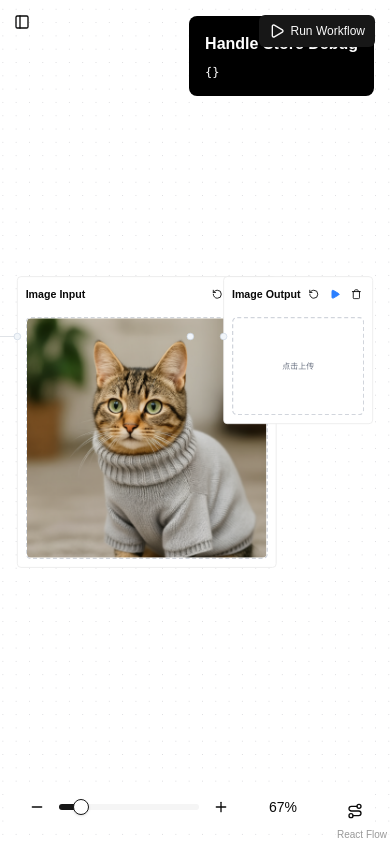
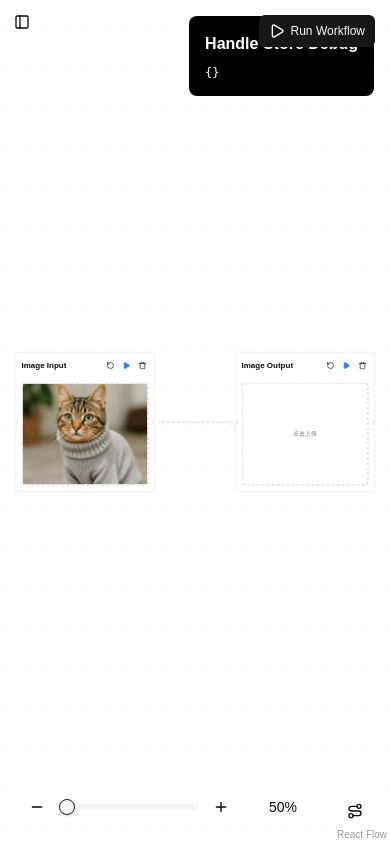
Before and after one commit to Aicyber-Australia/Aicyber-Studio, a Next.js app: page /workflow in a window 390 px wide. Built offline with nearby package versions, Linux system fonts and the light colour scheme.

Commit message:
Refactor image nodes to use square dimensions for improved layout and responsiveness. Update node size handling in configuration and adjust related components for consistent styling.

```diff
--- a/src/app/workflow/components/nodes/image-frame.tsx
+++ b/src/app/workflow/components/nodes/image-frame.tsx
@@ -80,10 +80,11 @@ function ImageFrame({ id, data, selected }: WorkflowNodeProps) {
 
   return (
     <WorkflowNode id={id} data={data} onRefresh={handleRefresh} selected={selected}>
-      <div className="w-full flex-1 flex items-center justify-center p-3">
-        {/* 图片显示区域 - 居中显示 */}
+      <div className="w-full flex-1 flex items-center justify-center p-3 min-h-0">
+        {/* 图片显示区域 - 正方形，随节点缩放 */}
         <div
-          className="w-full h-full min-h-[148px] border-2 border-dashed border-gray-300 rounded-lg flex items-center justify-center overflow-hidden cursor-pointer hover:border-gray-400 transition-colors relative"
+          className="aspect-square w-full border-2 border-dashed border-gray-300 rounded-lg flex items-center justify-center overflow-auto cursor-pointer hover:border-gray-400 transition-colors relative"
+          style={{ maxHeight: '100%' }}
           onClick={() => document.getElementById(`image-upload-${id}`)?.click()}
         >
           {imageUrl && !imageError ? (
--- a/src/app/workflow/components/nodes/image-set.tsx
+++ b/src/app/workflow/components/nodes/image-set.tsx
@@ -90,18 +90,19 @@ function ImageSet({ id, data, selected }: WorkflowNodeProps) {
 
   return (
     <WorkflowNode id={id} data={data} onRefresh={handleRefresh} selected={selected}>
-      <div className="w-full flex-1 flex items-center justify-center p-3">
-        {/* 多图网格显示区域 */}
+      <div className="w-full flex-1 flex items-center justify-center p-3 min-h-0">
+        {/* 多图网格显示区域 - 正方形，随节点缩放 */}
         <div
-          className="w-full h-full min-h-[148px] border-2 border-dashed border-gray-300 rounded-lg flex items-center justify-center overflow-hidden cursor-pointer hover:border-gray-400 transition-colors relative"
+          className="aspect-square w-full border-2 border-dashed border-gray-300 rounded-lg flex items-center justify-center overflow-auto cursor-pointer hover:border-gray-400 transition-colors relative"
+          style={{ maxHeight: '100%' }}
           onClick={() => document.getElementById(`image-upload-${id}`)?.click()}
         >
           {imageList.length > 0 ? (
             <>
-              {/* 网格布局显示多张图片 */}
+              {/* 网格布局显示多张图片 - 每个图片都是正方形 */}
               <div className={`grid ${getGridLayout(imageList.length)} gap-1 w-full h-full p-2`}>
                 {imageList.map((image, index) => (
-                  <div key={index} className="relative">
+                  <div key={index} className="relative overflow-hidden aspect-square">
                     <img
                       src={image.url}
                       alt={image.fileName}
--- a/src/app/workflow/components/nodes/index.tsx
+++ b/src/app/workflow/components/nodes/index.tsx
@@ -1,7 +1,7 @@
 import { Node, NodeProps, XYPosition } from '@xyflow/react';
 import { nanoid } from 'nanoid';
 
-import { NODE_SIZE, nodesConfig } from '../../config';
+import { NODE_SIZE, IMAGE_NODE_SIZE, ACTION_NODE_SIZE, nodesConfig } from '../../config';
 import { iconMapping } from '@/app/workflow/utils/icon-mapping';
 import ImageFrame from './image-frame';
 import ImageSet from './image-set';
@@ -68,6 +68,14 @@ export const createNodeByType = ({
 }): AppNode => {
   const node = nodesConfig[type];
 
+  // Determine the size based on node type
+  let nodeSize = NODE_SIZE;
+  if (type === 'image-frame' || type === 'image-set') {
+    nodeSize = IMAGE_NODE_SIZE;
+  } else if (type === 'text-to-image-node' || type === 'image-to-image-node') {
+    nodeSize = ACTION_NODE_SIZE;
+  }
+
   const newNode: AppNode = {
     id: id ?? nanoid(),
     data: data ?? {
@@ -76,15 +84,14 @@ export const createNodeByType = ({
       icon: node.icon,
     },
     position: {
-      x: position.x - NODE_SIZE.width * 0.5,
-      y: position.y - NODE_SIZE.height * 0.5,
+      x: position.x - nodeSize.width * 0.5,
+      y: position.y - nodeSize.height * 0.5,
     },
     type,
 
-    // If you want to render nodes and edges on the server, you need to uncomment the following lines
-
-    // width: NODE_SIZE.width,
-    // height: NODE_SIZE.height,
+    // Set explicit width and height to control initial size
+    width: nodeSize.width,
+    height: nodeSize.height,
     // handles: node.handles,
   };
 
--- a/src/app/workflow/components/nodes/workflow-node/index.tsx
+++ b/src/app/workflow/components/nodes/workflow-node/index.tsx
@@ -13,7 +13,7 @@ import {
   BaseNodeHeaderTitle,
 } from '@/components/base-node';
 import { NodeStatusIndicator } from '@/components/node-status-indicator';
-import { NODE_SIZE } from '@/app/workflow/config';
+import { IMAGE_NODE_SIZE } from '@/app/workflow/config';
 
 // This is an example of how to implement the WorkflowNode component. All the nodes in the Workflow Builder example
 // are variations on this CustomNode defined in the index.tsx file.
@@ -43,8 +43,8 @@ function WorkflowNode({
       <NodeResizer
         color="#3b82f6"
         isVisible={selected}
-        minWidth={NODE_SIZE.width}
-        minHeight={NODE_SIZE.height}
+        minWidth={IMAGE_NODE_SIZE.width}
+        minHeight={IMAGE_NODE_SIZE.height}
       />
       <BaseNode style={{ width: '100%', height: '100%' }}>
         <BaseNodeHeader>
--- a/src/app/workflow/config.ts
+++ b/src/app/workflow/config.ts
@@ -2,6 +2,9 @@ import { Position } from '@xyflow/react';
 import { AppNodeType, NodeConfig } from './components/nodes';
 
 export const NODE_SIZE = { width: 260, height: 50 };
+
+// Image nodes need square dimensions for image display
+export const IMAGE_NODE_SIZE = { width: 280, height: 280 };
 
 // Action node needs more height for the UI elements
 export const ACTION_NODE_SIZE = { width: 280, height: 220 };
@@ -16,13 +19,13 @@ export const nodesConfig: Record<AppNodeType, NodeConfig> = {
         type: 'target',
         position: Position.Left,
         x: 0,
-        y: 90, // 节点高度的一半 (180 / 2)
+        y: IMAGE_NODE_SIZE.height * 0.5,
       },
       {
         type: 'source',
         position: Position.Right,
-        x: NODE_SIZE.width, // 节点宽度
-        y: 90, // 节点高度的一半 (180 / 2)
+        x: IMAGE_NODE_SIZE.width,
+        y: IMAGE_NODE_SIZE.height * 0.5,
       },
     ],
     icon: 'Image',
@@ -36,13 +39,13 @@ export const nodesConfig: Record<AppNodeType, NodeConfig> = {
         type: 'target',
         position: Position.Left,
         x: 0,
-        y: 90, // 节点高度的一半 (180 / 2)
+        y: IMAGE_NODE_SIZE.height * 0.5,
       },
       {
         type: 'source',
         position: Position.Right,
-        x: NODE_SIZE.width, // 节点宽度
-        y: 90, // 节点高度的一半 (180 / 2)
+        x: IMAGE_NODE_SIZE.width,
+        y: IMAGE_NODE_SIZE.height * 0.5,
       },
     ],
     icon: 'Images',
--- a/src/components/base-node.tsx
+++ b/src/components/base-node.tsx
@@ -11,6 +11,8 @@ export const BaseNode = forwardRef<
     className={cn(
       'relative rounded-md border bg-card text-card-foreground',
       'hover:ring-1',
+      'overflow-hidden',
+      'flex flex-col',
       // React Flow displays node elements inside of a `NodeWrapper` component,
       // which compiles down to a div with the class `react-flow__node`.
       // When a node is selected, the class `selected` is added to the
```
